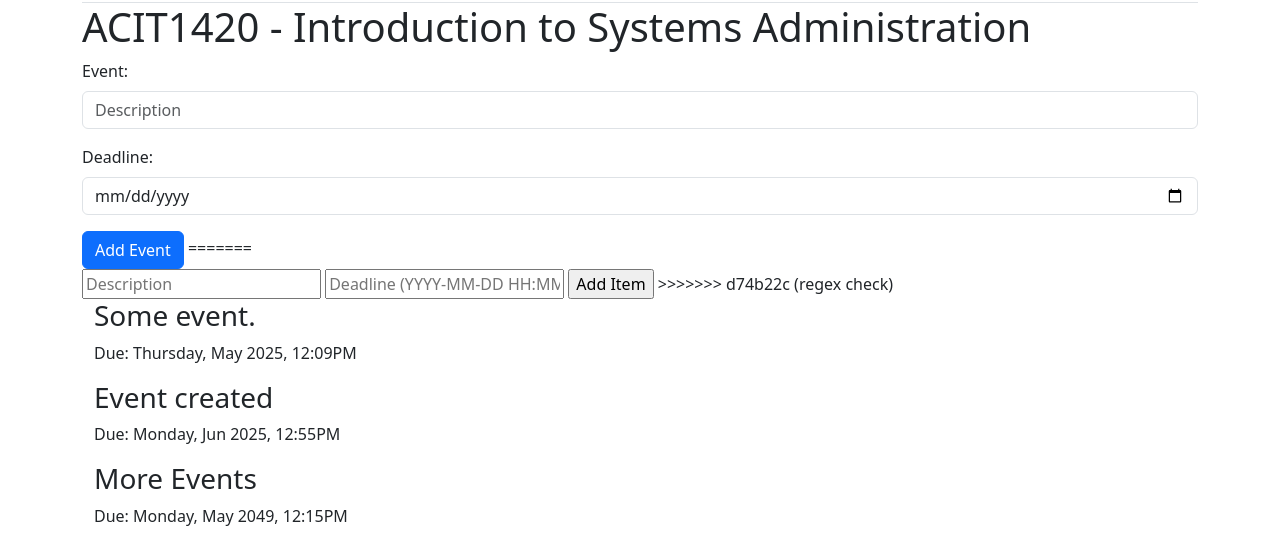
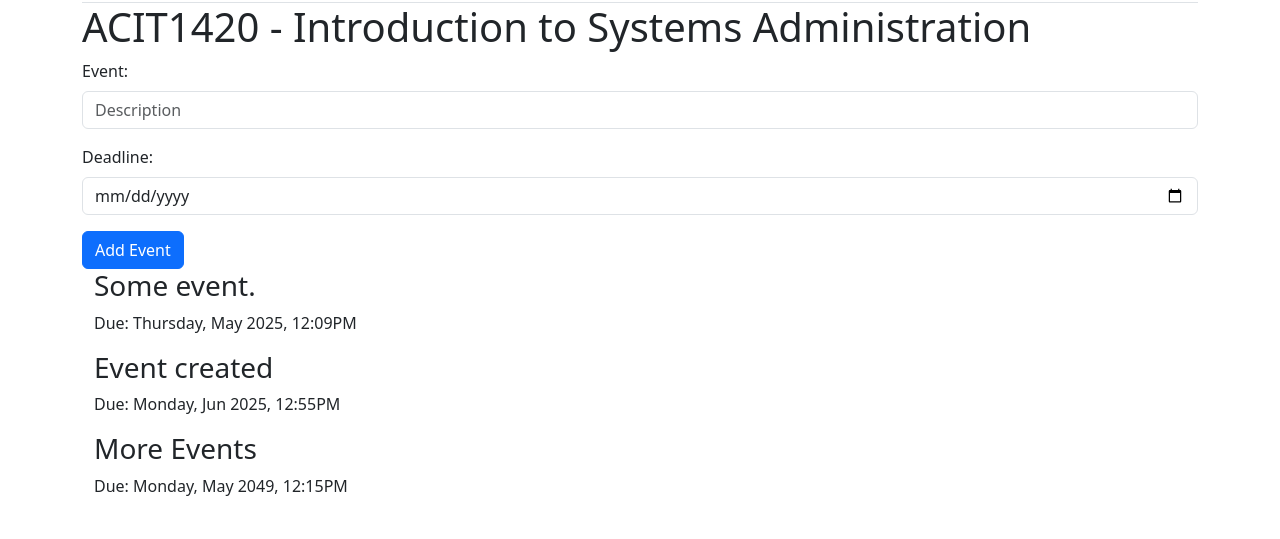
Before and after one commit to LogicEgg/CITasker, a Flask app: page /classes/1 in a window 1280 px wide. Shown: the part 54-593 px from the top of the page. Run offline with Flask 3, Linux system fonts and the light colour scheme.

Commit message:
api update for new form

```diff
--- a/templates/class_page.html
+++ b/templates/class_page.html
@@ -1,6 +1,5 @@
 {% extends "base.html" %}
 
-<<<<<<< HEAD
 {% block content%}
 <h1>{{course.name}}</h1>
 
@@ -15,15 +14,6 @@
             <input type="date" class="form-control" name="deadline" placeholder="Deadline (YYYY-MM-DD, HH:MM)" required>
         </div>
         <button type="submit" class="btn btn-primary">Add Event</button>
-=======
-    <div>
-        <form action="{{ url_for('api.add', id=course.id) }}" method="POST">
-            <input type="hidden" name="id" value="{{ course.id }}">
-            <input type="text" name="event" placeholder="Description">
-            <input type="text" name="deadline" placeholder="Deadline (YYYY-MM-DD HH:MM)">
-            <input type="submit" value="Add Item" class="button">
-        </form>
->>>>>>> d74b22c (regex check)
     </div>
 </form>
 
```
Also changed, not shown: routes/api_routes.py (+6 -5 lines).
